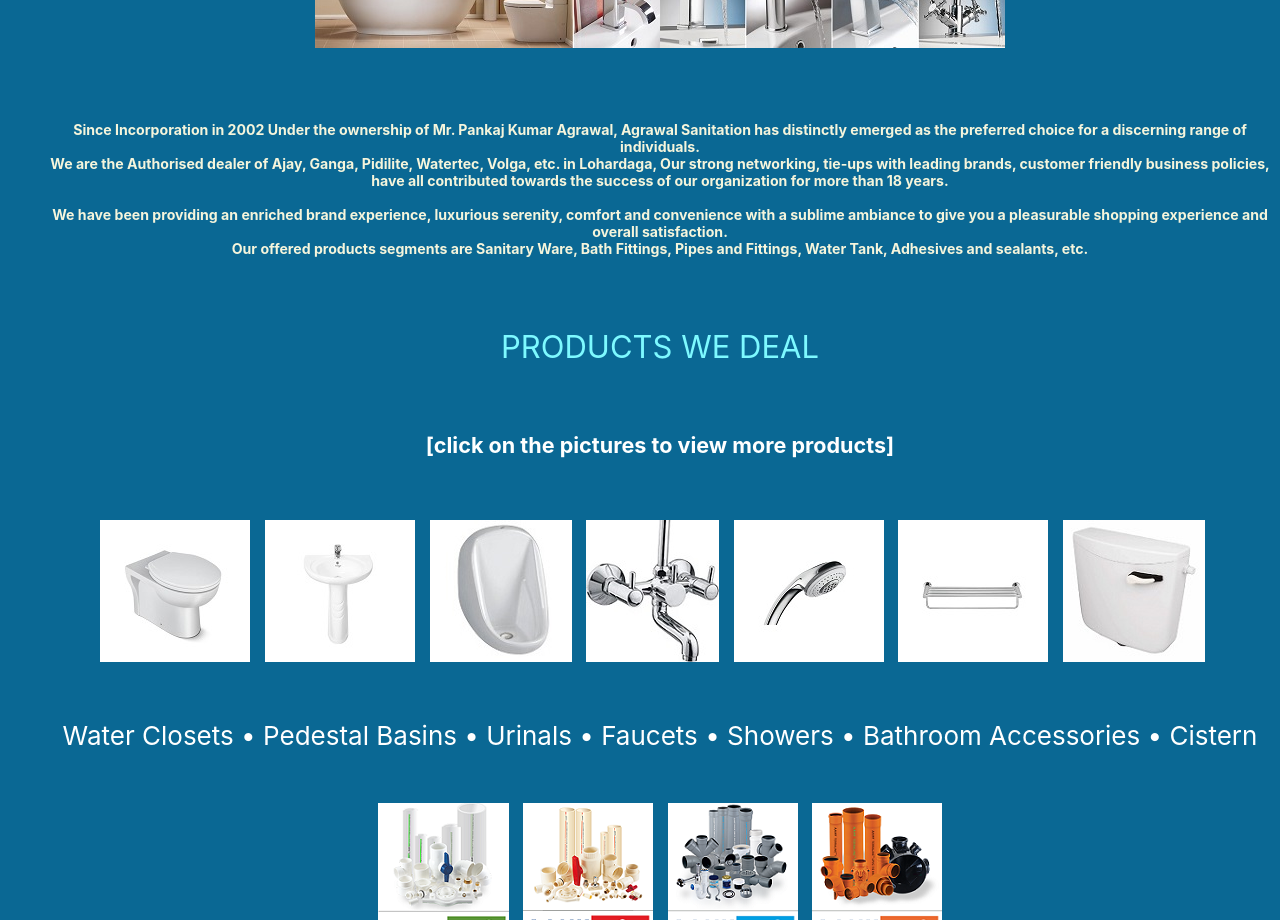
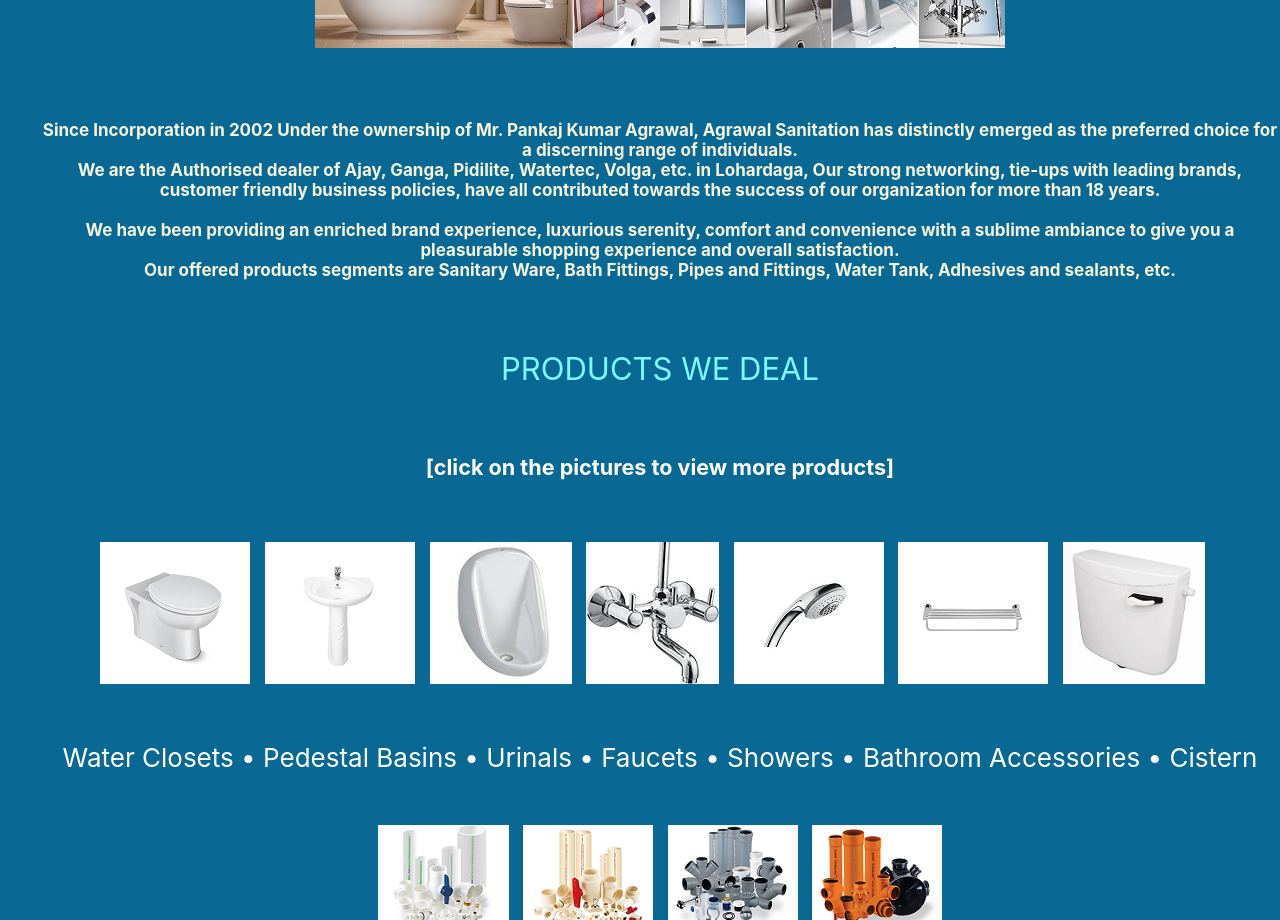
Before and after one commit to Aky006/akshay, a React (Create React App) app: page /covid in a window 1280 px wide. Shown: the part 1740-2660 px from the top of the page. Built offline with nearby package versions, Linux system fonts and the light colour scheme.

Commit message:
initial commit

```diff
--- a/src/Build.js
+++ b/src/Build.js
@@ -2,7 +2,7 @@ import React, { Component } from 'react';
 
 class Build extends Component{
     render(){
-        return <h5>
+        return <h4>
 
 
         Since Incorporation in 2002 Under the ownership of Mr. Pankaj Kumar Agrawal,
@@ -14,7 +14,7 @@ class Build extends Component{
         We have been providing an enriched brand experience, luxurious serenity, comfort and convenience
         with a sublime ambiance to give you a pleasurable shopping experience and overall satisfaction.<br></br>
         Our offered products segments are Sanitary Ware, Bath Fittings, Pipes and Fittings, Water Tank, Adhesives and sealants, etc.
-        </h5>
+        </h4>
 
     }
 }
```
